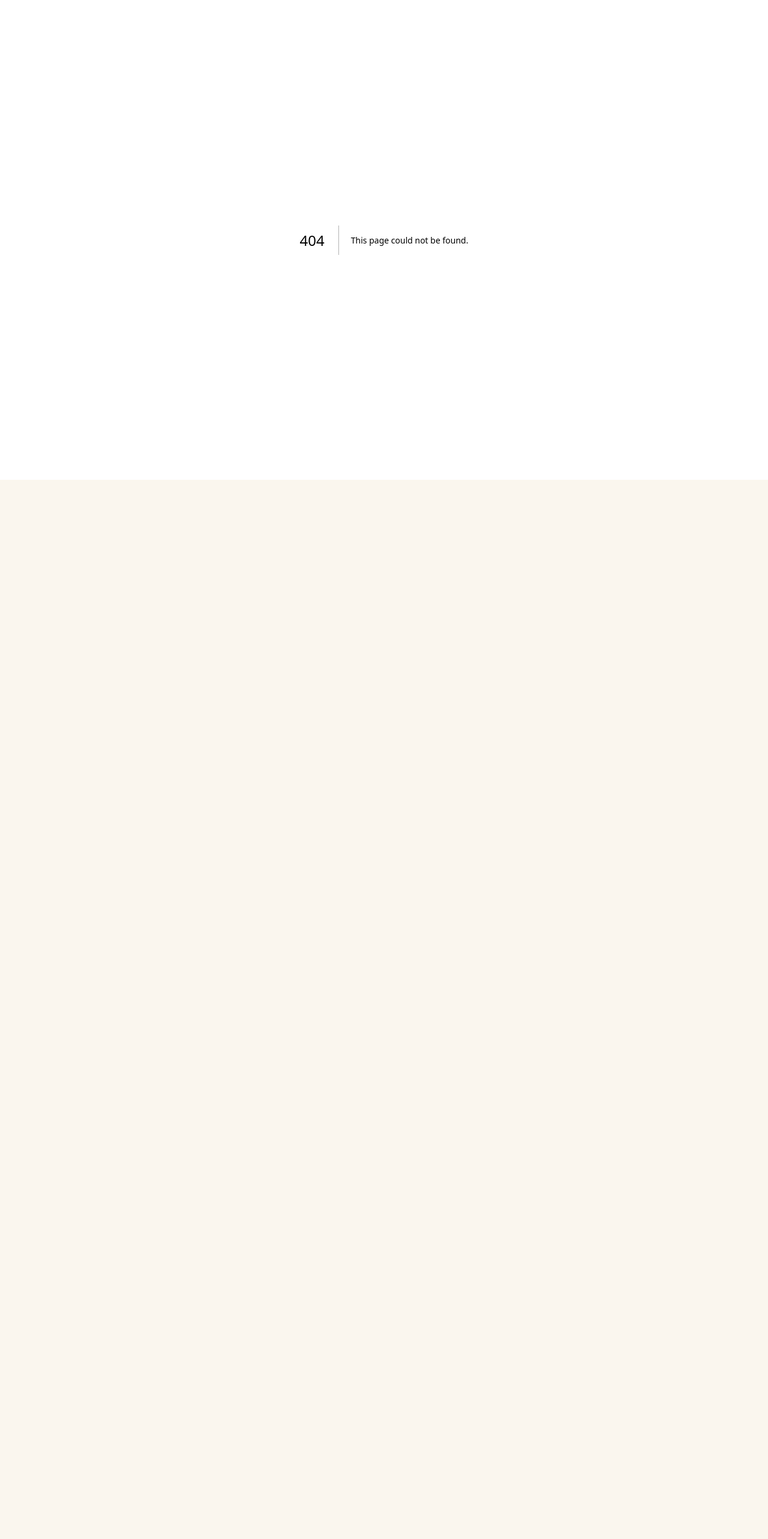
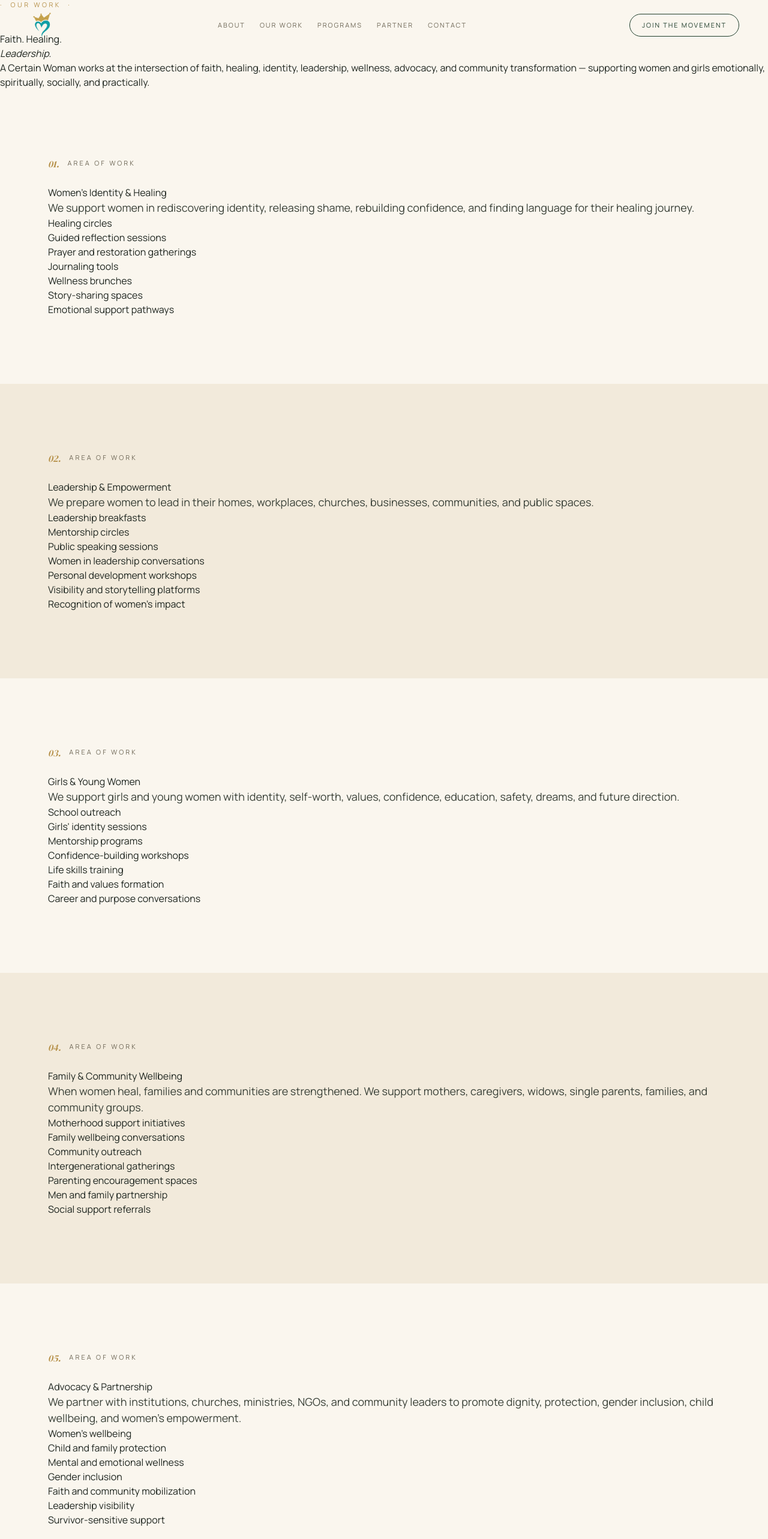
Before and after one commit to lawalOyinlola/a_certain_woman, a Next.js app: page /our-work in a window 1280 px wide. Before the commit this address had no page. Shown: the top 2566 px of the page at 60% size. Before the commit the page ends 800 px from the top, so only its background shows below. Built offline with nearby package versions, Linux system fonts and the light colour scheme.

Commit message:
Add /our-work page

```diff
--- /dev/null
+++ b/src/app/our-work/page.tsx
@@ -0,0 +1,142 @@
+import type { Metadata } from "next";
+import { Nav } from "@/components/site/nav";
+import { Footer } from "@/components/site/footer";
+import { PageHero } from "@/components/site/page-hero";
+import { Join } from "@/components/sections/join";
+import { cn } from "@/lib/utils";
+
+export const metadata: Metadata = {
+  title: "Our Work",
+  description:
+    "Wellbeing, identity, leadership, motherhood, and outreach — the work A Certain Woman is doing for women and girls in Sierra Leone and beyond.",
+  alternates: { canonical: "/our-work" },
+};
+
+const AREAS = [
+  {
+    title: "Women's Identity & Healing",
+    blurb:
+      "We support women in rediscovering identity, releasing shame, rebuilding confidence, and finding language for their healing journey.",
+    items: [
+      "Healing circles",
+      "Guided reflection sessions",
+      "Prayer and restoration gatherings",
+      "Journaling tools",
+      "Wellness brunches",
+      "Story-sharing spaces",
+      "Emotional support pathways",
+    ],
+  },
+  {
+    title: "Leadership & Empowerment",
+    blurb:
+      "We prepare women to lead in their homes, workplaces, churches, businesses, communities, and public spaces.",
+    items: [
+      "Leadership breakfasts",
+      "Mentorship circles",
+      "Public speaking sessions",
+      "Women in leadership conversations",
+      "Personal development workshops",
+      "Visibility and storytelling platforms",
+      "Recognition of women's impact",
+    ],
+  },
+  {
+    title: "Girls & Young Women",
+    blurb:
+      "We support girls and young women with identity, self-worth, values, confidence, education, safety, dreams, and future direction.",
+    items: [
+      "School outreach",
+      "Girls' identity sessions",
+      "Mentorship programs",
+      "Confidence-building workshops",
+      "Life skills training",
+      "Faith and values formation",
+      "Career and purpose conversations",
+    ],
+  },
+  {
+    title: "Family & Community Wellbeing",
+    blurb:
+      "When women heal, families and communities are strengthened. We support mothers, caregivers, widows, single parents, families, and community groups.",
+    items: [
+      "Motherhood support initiatives",
+      "Family wellbeing conversations",
+      "Community outreach",
+      "Intergenerational gatherings",
+      "Parenting encouragement spaces",
+      "Men and family partnership",
+      "Social support referrals",
+    ],
+  },
+  {
+    title: "Advocacy & Partnership",
+    blurb:
+      "We partner with institutions, churches, ministries, NGOs, and community leaders to promote dignity, protection, gender inclusion, child wellbeing, and women's empowerment.",
+    items: [
+      "Women's wellbeing",
+      "Child and family protection",
+      "Mental and emotional wellness",
+      "Gender inclusion",
+      "Faith and community mobilization",
+      "Leadership visibility",
+      "Survivor-sensitive support",
+    ],
+  },
+];
+
+export default function OurWorkPage() {
+  return (
+    <>
+      <Nav />
+      <main id="top">
+        <PageHero
+          eyebrow="OUR WORK"
+          title={
+            <>
+              Faith. Healing.
+              <br />
+              <em>Leadership.</em>
+            </>
+          }
+          sub="A Certain Woman works at the intersection of faith, healing, identity, leadership, wellness, advocacy, and community transformation — supporting women and girls emotionally, spiritually, socially, and practically."
+        />
+
+        {AREAS.map((a, i) => (
+          <section
+            key={a.title}
+            className={cn(
+              "px-6 py-24 md:px-12 md:py-28",
+              i % 2 ? "bg-cream-2" : "bg-cream-1"
+            )}
+          >
+            <div className="mx-auto max-w-[1120px]">
+              <div className="acw-twoup">
+                <div className="acw-twoup-left">
+                  <div className="acw-section-label">
+                    <span className="acw-num">
+                      {String(i + 1).padStart(2, "0")}.
+                    </span>
+                    <span>Area of work</span>
+                  </div>
+                  <h2 className="acw-page-h2 mt-6">{a.title}</h2>
+                </div>
+                <div className="acw-twoup-body">
+                  <p className="text-[18px] text-ink-2">{a.blurb}</p>
+                  <ul className="acw-checklist">
+                    {a.items.map((it) => (
+                      <li key={it}>{it}</li>
+                    ))}
+                  </ul>
+                </div>
+              </div>
+            </div>
+          </section>
+        ))}
+
+        <Join withLabel={false} />
+      </main>
+      <Footer />
+    </>
+  );
+}
```
